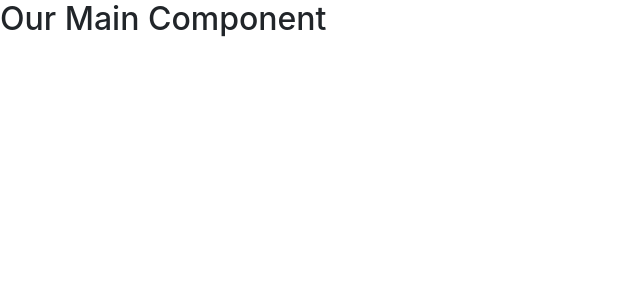
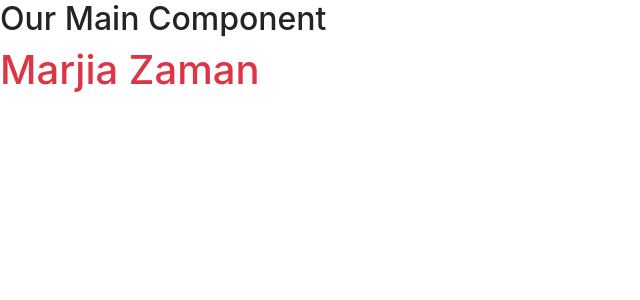
Before and after one commit to abedinforhan/Athena, a React (Create React App) app: page / in a window 1280 px wide. Shown: the top 300 px of the page, without its empty margins (0-640 px from the left). Built offline with nearby package versions, Linux system fonts and the light colour scheme.

Commit message:
first merge test

```diff
--- a/src/App.js
+++ b/src/App.js
@@ -5,6 +5,7 @@ function App() {
   return (
     <div className="app">
        <h2>Our Main Component</h2>
+       <h1 className="text-danger">Marjia Zaman</h1>
    </div>
   );
 }
```
Also changed, not shown: 1 other file (tests, documents, lock files or other folders).
